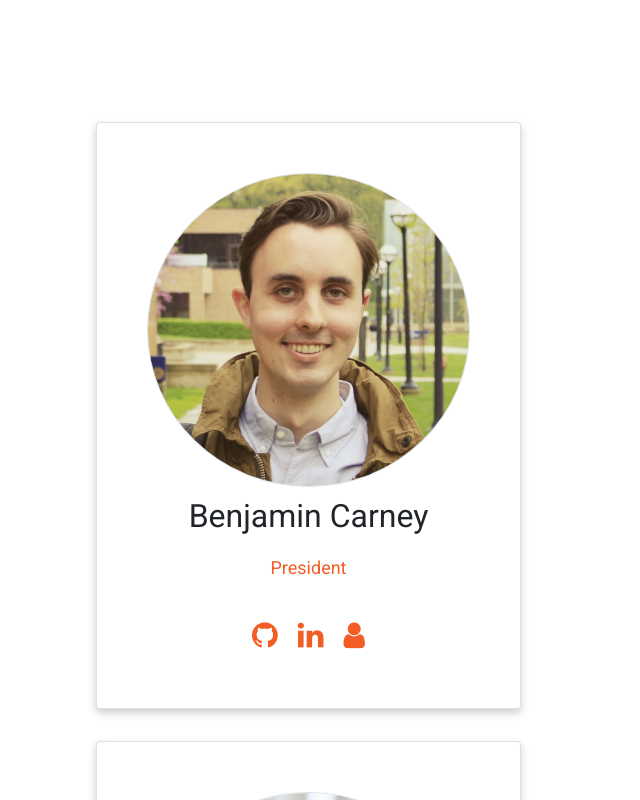
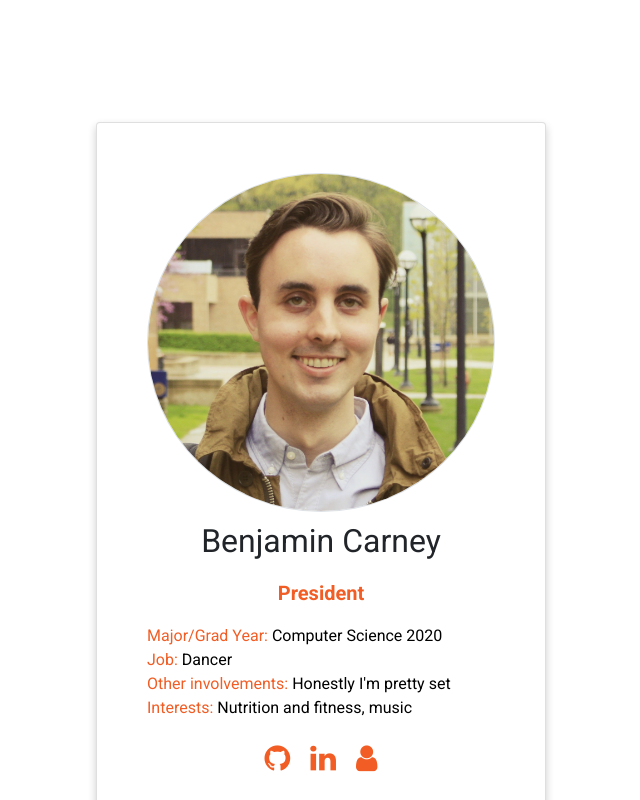
Before and after one commit to michiganhackers/mh-web-new, a React (Create React App) app: page /team in a window 1280 px wide. Shown: the part 540-1340 px from the top of the page, without its empty margins (264-904 px from the left). Built offline with nearby package versions, Linux system fonts and the light colour scheme.

Commit message:
styling changes

```diff
--- a/src/components/Team/CardContainer.jsx
+++ b/src/components/Team/CardContainer.jsx
@@ -29,9 +29,9 @@ class CardContainer extends React.Component {
                       <div className="cardContainerColumn">
                           <MemberCard name="Benjamin Carney" title="President"
                           majorGradYear="Computer Science 2020"
-                          job=""
-                          otherInvolvements=""
-                          interests=""
+                          job="Dancer "
+                          otherInvolvements="Honestly I'm pretty set"
+                          interests="Nutrition and fitness, music"
                           githubUrl="https://github.com/benjamincarney"
                           instagramUrl=""
                           linkedinUrl="https://www.linkedin.com/in/benjamincarney"
--- a/src/components/Team/MemberCard.css
+++ b/src/components/Team/MemberCard.css
@@ -1,11 +1,14 @@
 .card {
     box-shadow: 0 4px 8px 0 rgba(0, 0, 0, 0.2);
-    max-width: 425px;
+    max-width: 600px;
+    width: 450px;
+    height: 750px;
     text-align: center;
     flex: 0 1 24%;
     padding: 50px;
     box-sizing: border-box;
     margin: 1rem .25em;
+    border: 4px solid rgb(241,93,36);
   }
 
 .card:hover {
@@ -26,9 +29,27 @@ h2 {
 
 .title {
     color:rgb(241,93,36);
-    font-size: 18px;
+    font-size: 20px;
+    font-weight: 600;
 }
 
+.detailsCategoryContainer{
+
+    color: black;
+    text-align: left;
+
+}
+
+.detailsCategory {
+    color:rgb(241,93,36);
+    display: inline;
+}
+
+.detailsCategoryDescription {
+
+    display: inline;
+
+}
 a {
     text-decoration: none;
     font-size: 30px;
--- a/src/components/Team/MemberCard.jsx
+++ b/src/components/Team/MemberCard.jsx
@@ -1,4 +1,4 @@
-import React, { Component } from 'react';
+import React from 'react';
 import { BrowserRouter as Router, Route } from "react-router-dom";
 import "../../utility/fonts.css";
 import styled from 'styled-components';
@@ -27,19 +27,19 @@ class MemberCard extends React.Component {
       var returnValue = [];
 
       if(this.props.instagramUrl !== '') {
-        returnValue.push(<a className="iconLink" href={this.props.instagramUrl}><i className="fa fa-instagram"></i></a>);
+        returnValue.push(<a key="insta"className="iconLink" href={this.props.instagramUrl}><i className="fa fa-instagram"></i></a>);
       }
       if(this.props.githubUrl !== ''){
-        returnValue.push(<a className="iconLink" href={this.props.githubUrl}><i className="fa fa-github"></i></a>);
+        returnValue.push(<a key="git" className="iconLink" href={this.props.githubUrl}><i className="fa fa-github"></i></a>);
       }
       if(this.props.linkedinUrl !== '') {
-        returnValue.push(<a className="iconLink" href={this.props.linkedinUrl}><i className="fa fa-linkedin"></i></a>);
+        returnValue.push(<a key="linked" className="iconLink" href={this.props.linkedinUrl}><i className="fa fa-linkedin"></i></a>);
       }
       if(this.props.facebookUrl !== '') {
-        returnValue.push(<a className="iconLink" href={this.props.facebookUrl}><i className="fa fa-facebook"></i></a>);
+        returnValue.push(<a key="fb" className="iconLink" href={this.props.facebookUrl}><i className="fa fa-facebook"></i></a>);
       }
       if(this.props.personalUrl !== '') {
-        returnValue.push(<a className="iconLink" href={this.props.personalUrl}><i className="fa fa-user"></i></a>);
+        returnValue.push(<a key="personal" className="iconLink" href={this.props.personalUrl}><i className="fa fa-user"></i></a>);
       }
 
       return returnValue;
@@ -52,7 +52,23 @@ class MemberCard extends React.Component {
             <div className="card">
                 <img src={ this.props.imagePath } alt="leadership" style={cardStyle} className="border"></img>
                 <h2>{this.props.name}</h2>
-                 <p className="title">{this.props.title}</p>
+                <p className="title">{this.props.title}</p>
+                <div className="detailsCategoryContainer">
+                   <div className="detailsCategory">Major/Grad Year: </div>
+                   <div className="detailsCategoryDescription">{this.props.majorGradYear}</div>
+                </div>
+                <div className="detailsCategoryContainer">
+                   <div className="detailsCategory">Job: </div>
+                   <div className="detailsCategoryDescription">{this.props.job}</div>
+                </div>
+                <div className="detailsCategoryContainer">
+                   <div className="detailsCategory">Other involvements: </div>
+                   <div className="detailsCategoryDescription">{this.props.otherInvolvements}</div>
+                </div>
+                <div className="detailsCategoryContainer">
+                   <div className="detailsCategory">Interests: </div>
+                   <div className="detailsCategoryDescription">{this.props.interests}</div>
+                </div>
                 <p>{this.props.bio}</p>
                 <div className="links">
                   { this.nonemptyUrls() }
```
Also changed, not shown: src/components/Team/Team.jsx (+1 -6 lines).
